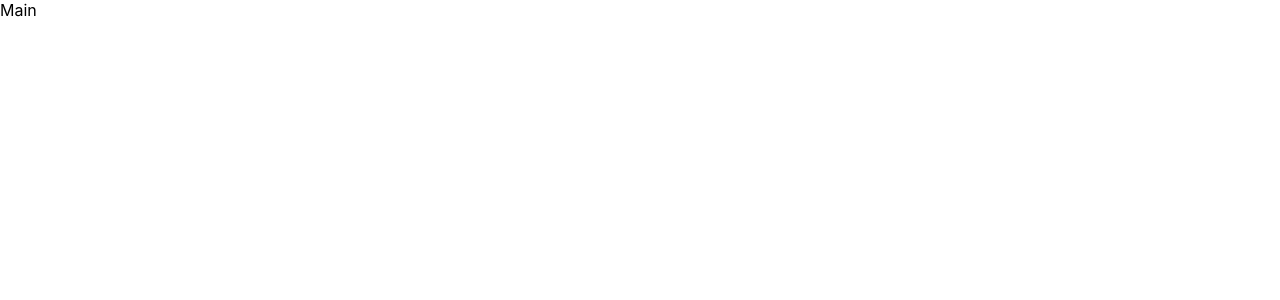
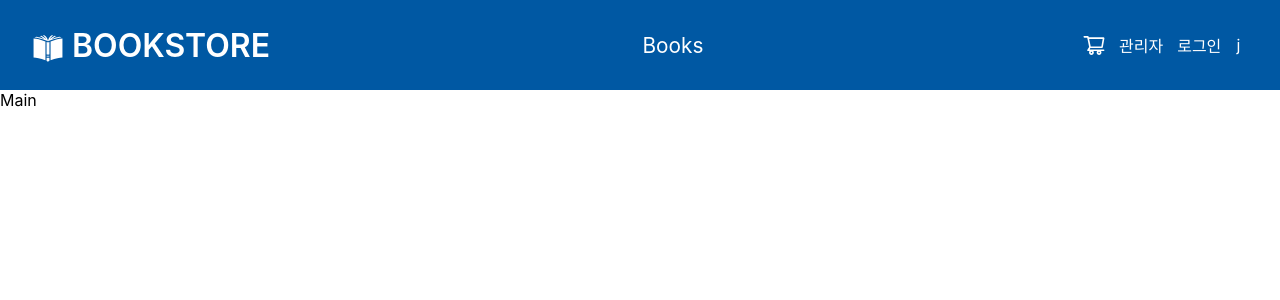
Before and after one commit to miraejang/bookstore, a React (Create React App) app: page / in a window 1280 px wide. Shown: the top 300 px of the page. Built offline with nearby package versions, Linux system fonts and the light colour scheme.

Commit message:
create header

```diff
--- a/src/App.jsx
+++ b/src/App.jsx
@@ -1,8 +1,10 @@
 import { Outlet } from 'react-router-dom';
+import Header from './components/Header/Header';
 
 function App() {
   return (
     <div className='App'>
+      <Header />
       <Outlet />
     </div>
   );
--- /dev/null
+++ b/src/components/Header/Header.jsx
@@ -0,0 +1,60 @@
+import React, { useState } from 'react';
+import { Link, NavLink } from 'react-router-dom';
+import { AiOutlineShoppingCart } from 'react-icons/ai';
+import { GiBookCover } from 'react-icons/gi';
+import { FiLogOut } from 'react-icons/fi';
+import styles from './Header.module.css';
+
+export default function Header() {
+  const [accountMenuOpen, setAccountMenuOpen] = useState(false);
+
+  const handleClick = () => {
+    setAccountMenuOpen((prev) => !prev);
+  };
+
+  return (
+    <header className={styles.header}>
+      <Link to='/' className={styles.logo}>
+        <GiBookCover className={styles.icon} />
+        <span>Bookstore</span>
+      </Link>
+      <nav className={styles.nav}>
+        <ul>
+          <li>
+            <NavLink to='books'>Books</NavLink>
+          </li>
+        </ul>
+      </nav>
+      <ul className={styles.userMenu}>
+        <li className={styles.cart}>
+          <NavLink to='cart'>
+            <AiOutlineShoppingCart />
+          </NavLink>
+        </li>
+        <li>
+          <NavLink to='admin'>관리자</NavLink>
+        </li>
+        <li>
+          <button>로그인</button>
+        </li>
+        <li className={styles.account}>
+          <button onClick={handleClick}>j</button>
+          {accountMenuOpen && (
+            <ul>
+              <li className={styles.info}>mirae jang</li>
+              <li>
+                <Link to='mypage'>마이페이지</Link>
+              </li>
+              <li className={styles.logout}>
+                <button>
+                  <FiLogOut className={styles.icon} />
+                  로그아웃
+                </button>
+              </li>
+            </ul>
+          )}
+        </li>
+      </ul>
+    </header>
+  );
+}
--- /dev/null
+++ b/src/components/Header/Header.module.css
@@ -0,0 +1,102 @@
+.header {
+  display: flex;
+  justify-content: space-between;
+  align-items: center;
+  width: 100%;
+  height: 90px;
+  padding: 1rem 2rem;
+  background-color: var(--brand-color);
+  color: #fff;
+}
+
+.logo {
+  display: flex;
+  align-items: center;
+  text-transform: uppercase;
+  font-weight: 600;
+  font-size: 2rem;
+}
+
+.logo .icon {
+  margin-top: 0.5rem;
+  margin-right: 0.5rem;
+}
+
+.nav {
+  display: flex;
+  font-size: 1.3rem;
+}
+
+.nav li a {
+  padding: 0 1rem;
+}
+
+.userMenu {
+  display: flex;
+  align-items: center;
+  font-size: 1rem;
+}
+
+.userMenu li {
+  padding: 0 0.1rem;
+}
+
+.userMenu li a {
+  padding: 0 0.3rem;
+}
+
+.userMenu button {
+  background-color: transparent;
+  color: inherit;
+}
+
+.cart {
+  font-size: 1.5rem;
+}
+
+.cart a {
+  display: flex;
+}
+
+.account {
+  position: relative;
+}
+
+.account ul {
+  position: absolute;
+  top: 100%;
+  right: 0;
+  margin-top: 1rem;
+  padding: 0.5rem;
+  border-radius: 0.5rem;
+  background: #f3f6fc;
+  color: #333;
+  font-size: 1rem;
+  box-shadow: 0 4px 8px 3px rgba(0, 0, 0, .15), 0 1px 3px rgba(0, 0, 0, .3);
+}
+
+.account ul li {
+  display: flex;
+  align-items: center;
+  padding: 0.5rem 1rem;
+  white-space: nowrap;
+}
+
+.account ul li:hover {
+  background-color: #e0e9f8;
+}
+
+.account ul .info {
+  padding-top: 1rem;
+  padding-bottom: 1rem;
+  background-color: #fff;
+}
+
+.account .logout button {
+  display: flex;
+  align-items: center;
+}
+
+.account .logout .icon {
+  margin-right: 0.5rem;
+}
--- a/src/index.css
+++ b/src/index.css
@@ -9,11 +9,17 @@ body {
     sans-serif;
   -webkit-font-smoothing: antialiased;
   -moz-osx-font-smoothing: grayscale;
+  overflow-x: hidden;
+  max-width: 100vw;
 }
 
 code {
   font-family: source-code-pro, Menlo, Monaco, Consolas, 'Courier New',
     monospace;
+}
+
+* {
+  box-sizing: border-box;
 }
 
 div, h1, h2, h3, h4, h5, h6, p, pre, ul {
@@ -29,3 +35,9 @@ a {
   text-decoration: none;
   color: inherit;
 }
+
+button {
+  border: none;
+  cursor: pointer;
+  font: inherit;
+}
```
